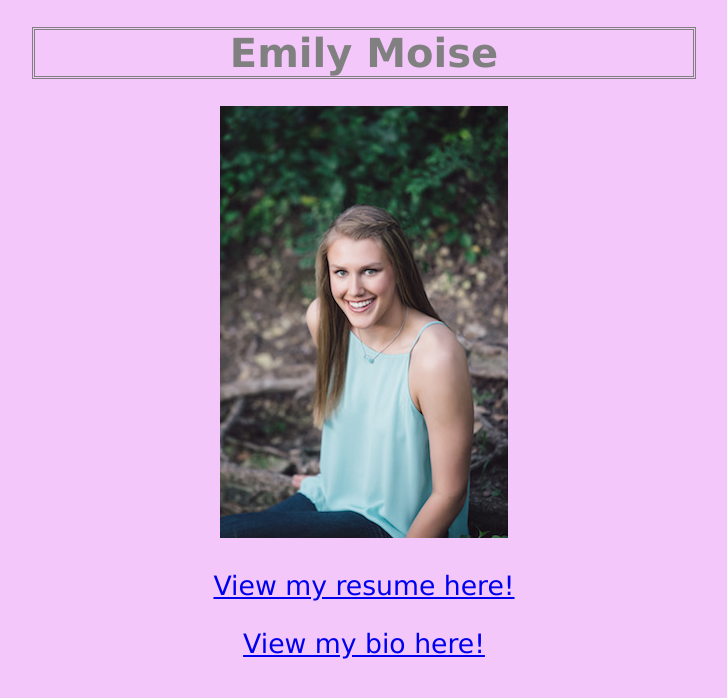
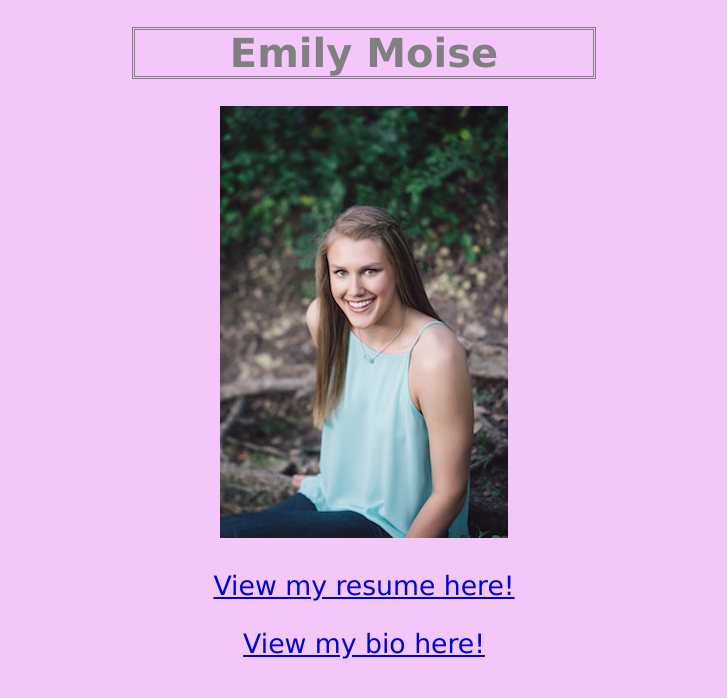
Before and after one commit to emilymoise/emilymoise.github.io, a plain HTML site: page index.html in a window 1280 px wide. Shown: the whole page, without its empty margins (276-1003 px from the left). Drawn offline with Linux system fonts and the light colour scheme.

Commit message:
margins added

```diff
--- a/indexstyle.css
+++ b/indexstyle.css
@@ -13,8 +13,8 @@ h1 {
 	border-style: double;
 	border-color: grey;
 	border-width: medium;
-	margin-right: 300px;
-	margin-left: 300px;
+	margin-right: 400px;
+	margin-left: 400px;
 	font-weight: bold;
 	font-size: 30pt;
 }
```
